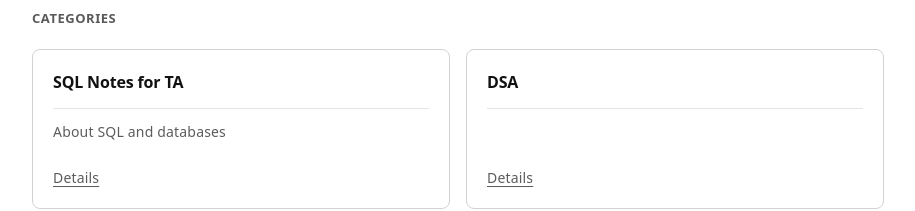
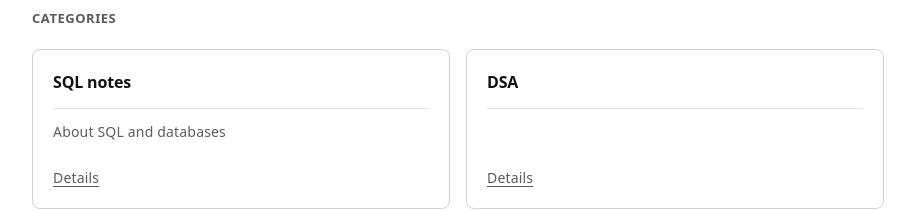
Before and after one commit to amelial9/milynotes, a React (Vite) app in the folder web/: page / in a window 1280 px wide. Shown: the part 152-363 px from the top of the page, without its empty margins (182-1097 px from the left). Built offline with nearby package versions, Linux system fonts and the light colour scheme.

Commit message:
Update categories.ts

```diff
--- a/web/src/categories.ts
+++ b/web/src/categories.ts
@@ -9,7 +9,7 @@ export type CategoryDef = {
 export const CATEGORIES: CategoryDef[] = [
   {
     id: 'sql-notes-for-ta',
-    name: 'SQL Notes for TA',
+    name: 'SQL notes',
     subtitle: 'About SQL and databases',
     vaultFolder: 'INFO 330',
   },
```
